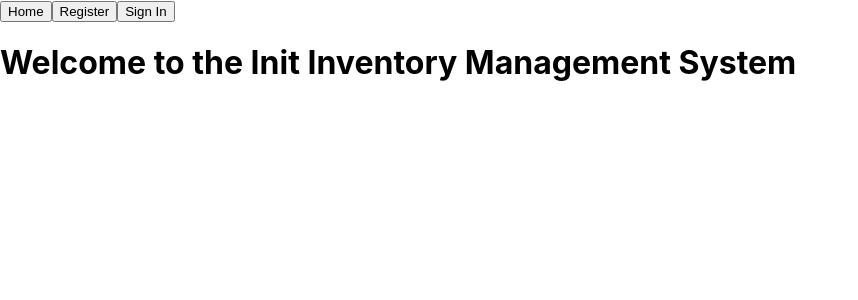
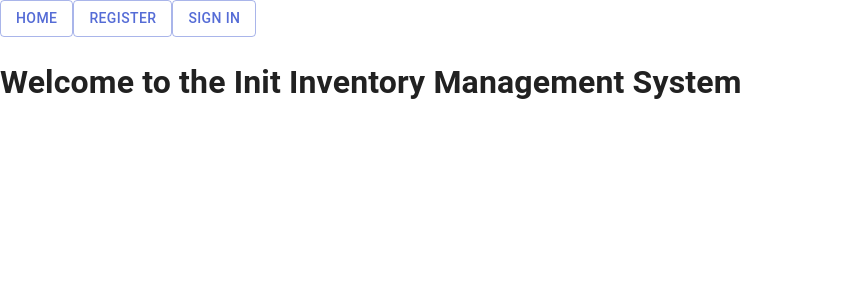
Before and after one commit to jhern603/custom-inventory-management, a Next.js app: page / in a window 1280 px wide. Shown: the top 300 px of the page, without its empty margins (0-858 px from the left). Built offline with nearby package versions, Linux system fonts and the light colour scheme; no server answers.

Commit message:
started experimentation with Material UI

```diff
--- a/components/Navbar.js
+++ b/components/Navbar.js
@@ -1,6 +1,7 @@
 import { useRouter } from 'next/router';
 import { useState } from 'react';
 import { signout, auth, getdoc } from '../components/firebase';
+import Button from '@mui/material/Button';
 
 function Navbar() {
   const router = useRouter();
@@ -12,7 +13,7 @@ function Navbar() {
     router.push('/');
   };
   const handleRoute = (e) => {
-    router.push('/' + e.target.name);
+    router.push('/' + e.target.id);
   };
 
   auth.onAuthStateChanged(() => {
@@ -26,57 +27,63 @@ function Navbar() {
 
   return (
     <nav>
-      {authState ? <p>Welcome, {auth.currentUser.name}</p> : null}
-      <input
-        type="button"
-        value="Home"
-        name=""
-        onClick={handleRoute}
-      />
+      {authState ? (
+        <p>
+          Welcome,{' '}
+          {auth.currentUser.email.slice(0, auth.currentUser.email.indexOf('@'))}
+          .
+        </p>
+      ) : null}
+      <Button
+        id=""
+        variant="outlined"
+        onClick={handleRoute}>
+        Home
+      </Button>
       {authState ? (
         <>
           {canEdit ? (
             <>
-              <input
-                type="button"
-                value="Add New Equipment"
-                name="equipment/addNew"
-                onClick={handleRoute}
-              />
-              <input
-                type="button"
-                value="Get Equipment"
-                name="equipment/get"
-                onClick={handleRoute}
-              />
+              <Button
+                variant="outlined"
+                id="equipment/addNew"
+                onClick={handleRoute}>
+                Add New Equipment
+              </Button>
+              <Button
+                variant="outlined"
+                id="equipment/get"
+                onClick={handleRoute}>
+                Get Equipment
+              </Button>
             </>
           ) : null}
-          <input
-            type="button"
-            value="Checkout Equipment"
-            name="equipment/checkout"
-            onClick={handleRoute}
-          />
-          <input
-            type="button"
-            value="Sign Out"
-            onClick={handleSignout}
-          />
+          <Button
+            variant="outlined"
+            id="equipment/checkout"
+            onClick={handleRoute}>
+            Checkout Equipment
+          </Button>
+          <Button
+            variant="outlined"
+            onClick={handleSignout}>
+            Sign OUt
+          </Button>
         </>
       ) : (
         <>
-          <input
-            type="button"
-            value="Register"
-            name="user/register"
-            onClick={handleRoute}
-          />
-          <input
-            type="button"
-            value="Sign In"
-            name="user/signin"
-            onClick={handleRoute}
-          />
+          <Button
+            variant="outlined"
+            id="user/register"
+            onClick={handleRoute}>
+            Register
+          </Button>
+          <Button
+            variant="outlined"
+            id="user/signin"
+            onClick={handleRoute}>
+            Sign In
+          </Button>
         </>
       )}
     </nav>
--- a/components/fields/OwnerSelectField.js
+++ b/components/fields/OwnerSelectField.js
@@ -1,4 +1,5 @@
 const conf = require('../../conf.json');
+
 const OwnerSelectField = ({ disabled }) => {
   return conf['ownership_list'].map((owner) => {
     if (!disabled)
--- a/components/fields/TextField.js
+++ b/components/fields/TextField.js
@@ -6,7 +6,7 @@ const TextFields = ({ fields }) => {
           <label htmlFor={field}>{field}:</label>
           <input
             type="text"
-            name={field}
+            id={field}
           />
         </>
       );
--- a/components/firebase/firebase.js
+++ b/components/firebase/firebase.js
@@ -7,7 +7,7 @@ import {
   query,
   where,
   setDoc,
-  doc
+  doc,
 } from 'firebase/firestore';
 
 const conf = require('../../conf.json');
@@ -54,6 +54,7 @@ const getdoc = async (email) => {
   });
   return data_list;
 };
+
 const update_doc = async (new_user_info) => {
   const user = auth.currentUser;
   await setDoc(doc(db, 'users', user.uid), {
@@ -65,6 +66,7 @@ const update_doc = async (new_user_info) => {
     name: new_user_info.name,
   });
 };
+
 const handleError = (error) => {
   switch (error.code) {
     case 'auth/invalid-email':
--- a/components/forms/add_equipment.js
+++ b/components/forms/add_equipment.js
@@ -12,7 +12,6 @@ const AddEquipmentForm = () => {
     fields.forEach((field) => {
       populated_fields[field] = form[field].value;
     });
-
 
     const response = await fetch('/api/addEquipment', {
       method: 'POST',
--- /dev/null
+++ b/config/createEmotionCache.tsx
@@ -0,0 +1,4 @@
+import createCache from '@emotion/cache';
+export default function createEmotionCache() {
+  return createCache({ key: 'css', prepend: true });
+}
--- /dev/null
+++ b/config/theme.tsx
@@ -0,0 +1,17 @@
+import { createTheme } from '@mui/material/styles';
+import { red } from '@mui/material/colors';
+// Create a theme instance.
+const theme = createTheme({
+  palette: {
+    primary: {
+      main: '#556cd6',
+    },
+    secondary: {
+      main: '#19857b',
+    },
+    error: {
+      main: red.A400,
+    },
+  },
+});
+export default theme;
--- a/package.json
+++ b/package.json
@@ -9,6 +9,10 @@
     "lint": "next lint"
   },
   "dependencies": {
+    "@emotion/react": "^11.10.5",
+    "@emotion/styled": "^11.10.5",
+    "@mui/icons-material": "^5.11.0",
+    "@mui/material": "^5.11.3",
     "airtable": "^0.11.5",
     "eslint": "^8.27.0",
     "eslint-config-next": "13.0.3",
--- a/pages/_app.js
+++ b/pages/_app.js
@@ -1,20 +1,33 @@
+import * as React from 'react';
 import Head from 'next/head';
+import { ThemeProvider } from '@mui/material/styles';
+import CssBaseline from '@mui/material/CssBaseline';
+import { CacheProvider } from '@emotion/react';
+import theme from '../config/theme';
+import createEmotionCache from '../config/createEmotionCache';
 import { Navbar } from '../components/Navbar';
 import '../styles/globals.css';
 
-function InventoryManager({ Component, pageProps }) {
+// Client-side cache, shared for the whole session of the user in the browser.
+const clientSideEmotionCache = createEmotionCache();
+
+function InventoryManager(props) {
+  const { Component, emotionCache = clientSideEmotionCache, pageProps } = props;
   return (
-    <>
+    <CacheProvider value={emotionCache}>
       <Head>
-        <title>UPE Inventory Management</title>
         <meta
           name="viewport"
-          content="initial-scale=1.0, width=device-width"
+          content="initial-scale=1, width=device-width"
         />
       </Head>
-      <Navbar />
-      <Component {...pageProps} />
-    </>
+      <ThemeProvider theme={theme}>
+        {/* CssBaseline kickstart an elegant, consistent, and simple baseline to build upon. */}
+        <CssBaseline />
+        <Navbar />
+        <Component {...pageProps} />
+      </ThemeProvider>
+    </CacheProvider>
   );
 }
 
```
Also changed, not shown: components/fields/CheckBox.js (added, +15 -0 lines), components/fields/EditUserForm.js (+24 -42 lines), components/fields/UsersField.js (+16 -23 lines), 1 other file (tests, documents, lock files or other folders).
